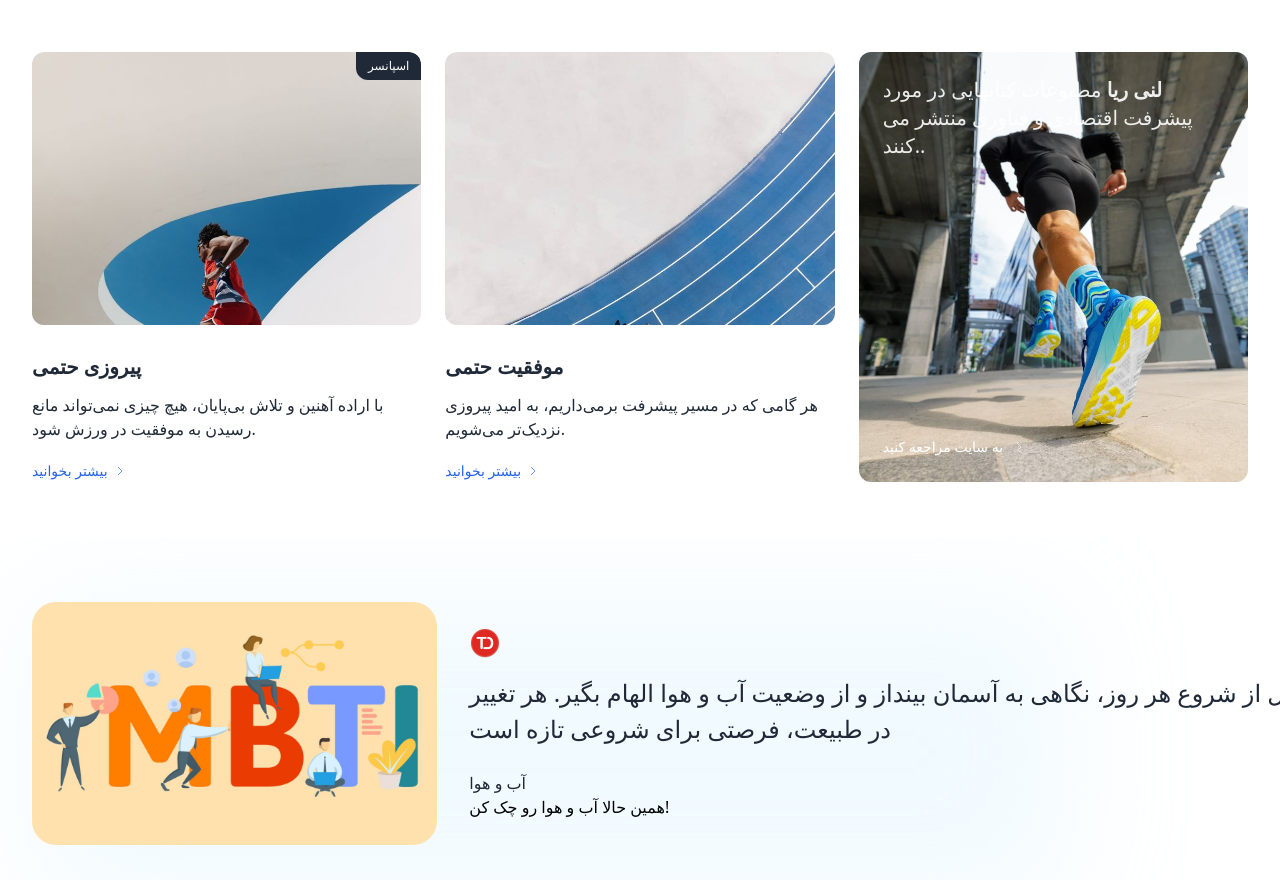
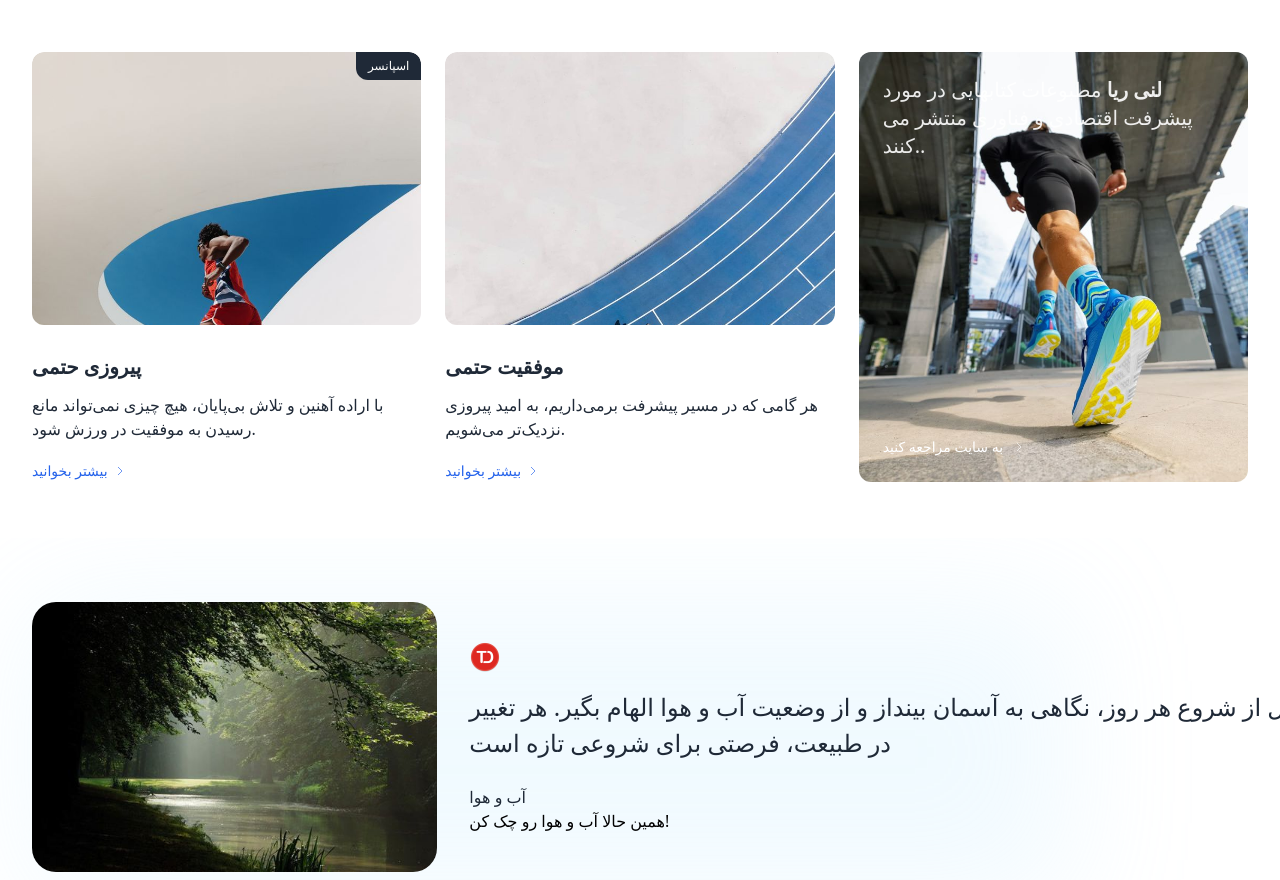
Before and after one commit to thehelenlri/ToMb, a website: page todo.html in a window 1280 px wide. Shown: the part 72-952 px from the top of the page. Drawn offline with nearby package versions, Linux system fonts and the light colour scheme.

Commit message:
Update todo.html

```diff
--- a/todo.html
+++ b/todo.html
@@ -99,7 +99,7 @@
 
             <div class="lg:grid lg:grid-cols-6 lg:gap-8 lg:items-center">
                 <div class="hidden lg:block lg:col-span-2">
-                    <img class="rounded-3xl" src="mbti.jpg" alt="Avatar">
+                    <img class="rounded-3xl" src="weatherk.jpg" alt="Avatar">
                 </div>
 
 
```
